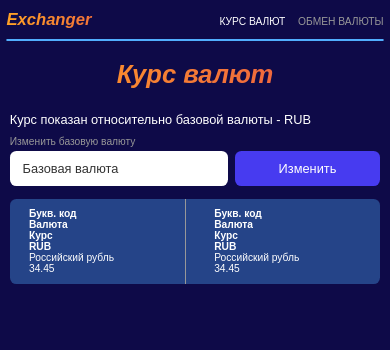
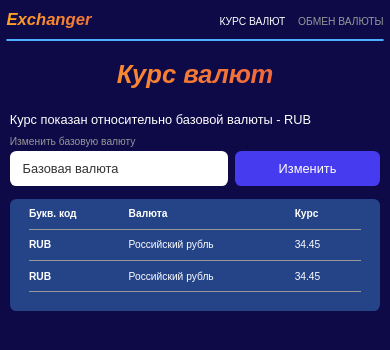
Before and after one commit to AidaChernyavskaya/exchanger, a React (Create React App) app: page / in a window 390 px wide. Shown: the top 350 px of the page. Built offline with nearby package versions, Linux system fonts and the light colour scheme.

Commit message:
Add adaptive for exchange rate table

```diff
--- a/src/App.js
+++ b/src/App.js
@@ -1,8 +1,12 @@
-import React from "react";
+import React, {useState} from "react";
 import './styles/App.css';
 import Navbar from "./components/Navbar/Navbar";
 
 function App() {
+    const [width, setWidth] = useState(window.innerWidth);
+    window.addEventListener('resize', e => {
+        setWidth(window.innerWidth);
+    })
   return (
       <div>
           <Navbar/>
@@ -15,26 +19,55 @@ function App() {
                   <input className={'input__field'} type={'text'} placeholder={'Базовая валюта'}/>
                   <button className={'input__button'}>Изменить</button>
               </div>
-              <div className={'exchange_rate'}>
+                  {width > 700
+                  ?   <div className={'exchange_rate'}>
                           <div className={'exchange_rate__column'}>
+                              <div className={'exchange_rate__row'}>
                                   <p className={'text text__bold'}>Букв. код</p>
                                   <p className={'text text__bold'}>Валюта</p>
                                   <p className={'text text__bold'}>Курс</p>
+                              </div>
+                              <div className={'exchange_rate__row'}>
                                   <p className={'text text__bold'}>RUB</p>
                                   <p className={'text'}>Российский рубль</p>
                                   <p className={'text'}>34.45</p>
                               </div>
+                          </div>
                           <div className={'hr__vertical'}></div>
                           <div className={'exchange_rate__column'}>
+                              <div className={'exchange_rate__row'}>
                                   <p className={'text text__bold'}>Букв. код</p>
                                   <p className={'text text__bold'}>Валюта</p>
                                   <p className={'text text__bold'}>Курс</p>
+                              </div>
+                              <div className={'exchange_rate__row'}>
                                   <p className={'text text__bold'}>RUB</p>
                                   <p className={'text'}>Российский рубль</p>
                                   <p className={'text'}>34.45</p>
                               </div>
                           </div>
                       </div>
+                  :   <div className={'exchange_rate'}>
+                      <div className={'exchange_rate__column'}>
+                          <div className={'exchange_rate__row'}>
+                              <p className={'text text__bold'}>Букв. код</p>
+                              <p className={'text text__bold'}>Валюта</p>
+                              <p className={'text text__bold'}>Курс</p>
+                          </div>
+                          <div className={'exchange_rate__row'}>
+                              <p className={'text text__bold'}>RUB</p>
+                              <p className={'text'}>Российский рубль</p>
+                              <p className={'text'}>34.45</p>
+                          </div>
+                          <div className={'exchange_rate__row'}>
+                              <p className={'text text__bold'}>RUB</p>
+                              <p className={'text'}>Российский рубль</p>
+                              <p className={'text'}>34.45</p>
+                          </div>
+                      </div>
+                      </div>
+                  }
+          </div>
       </div>
   );
 }
--- a/src/styles/App.css
+++ b/src/styles/App.css
@@ -107,10 +107,30 @@ body {
   background: rgba(81, 174, 254, 0.35);
   width: 100%;
   display: grid;
-  grid-template-columns: 45% 5% 45%;
+  grid-template-columns: 48% 4% 48%;
+}
+@media (max-width: 700px) {
+  .exchange_rate {
+    grid-template-columns: 100%;
+  }
 }
 .exchange_rate__column {
-  padding: 1.5rem 3rem;
+  padding: 1.5rem 0 1.5rem 3rem;
+}
+.exchange_rate__column:last-child {
+  padding: 1.5rem 3rem 1.5rem 0;
+}
+@media (max-width: 700px) {
+  .exchange_rate__column:last-child {
+    padding: 1.5rem 3rem;
+  }
+}
+.exchange_rate__row {
+  display: grid;
+  grid-template-columns: 30% 50% 20%;
+  margin-bottom: 1.5rem;
+  border-bottom: 1px solid #989898;
+  padding-bottom: 1.5rem;
 }
 
 .text {
@@ -119,6 +139,16 @@ body {
 }
 .text__bold {
   font-weight: 700;
+}
+@media (max-width: 800px) {
+  .text {
+    font-size: 1.2rem;
+  }
+}
+@media (max-width: 700px) {
+  .text {
+    font-size: 1.6rem;
+  }
 }
 
 .hr__vertical {
--- a/src/styles/App.sass
+++ b/src/styles/App.sass
@@ -85,15 +85,33 @@ body
   background: $blue-background
   width: 100%
   display: grid
-  grid-template-columns: 45% 5% 45%
+  grid-template-columns: 48% 4% 48%
+  @media(max-width: 700px)
+    grid-template-columns: 100%
   &__column
-    padding: 1.5rem 3rem
+    padding: 1.5rem 0 1.5rem 3rem
+    &:last-child
+      padding: 1.5rem 3rem 1.5rem 0
+    @media(max-width: 700px)
+      &:last-child
+        padding: 1.5rem 3rem
+  &__row
+    display: grid
+    grid-template-columns: 30% 50% 20%
+    margin-bottom: 1.5rem
+    border-bottom: 1px solid $grey
+    padding-bottom: 1.5rem
+
 
 .text
   color: $white
   font-size: 1.6rem
   &__bold
     font-weight: 700
+  @media(max-width: 800px)
+    font-size: 1.2rem
+  @media(max-width: 700px)
+    font-size: 1.6rem
 
 .hr
   &__vertical
```
Also changed, not shown: 1 other file (tests, documents, lock files or other folders). Lines whose indentation alone changed are shown as unchanged.
